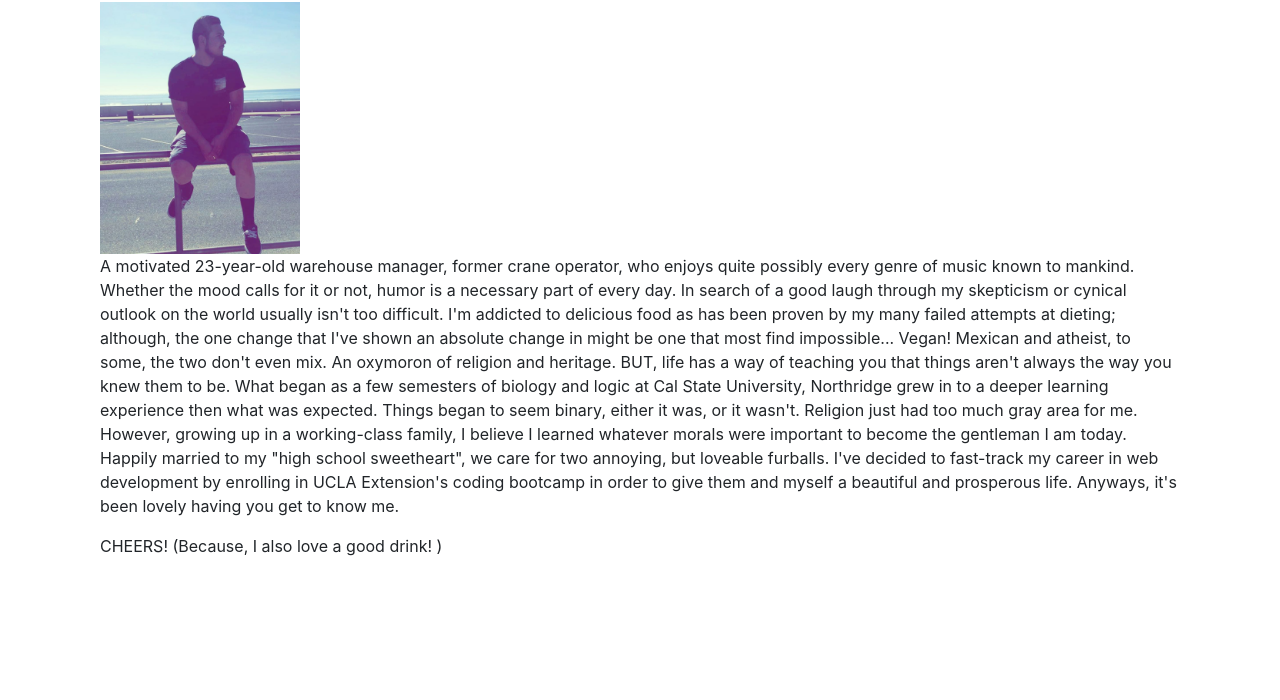
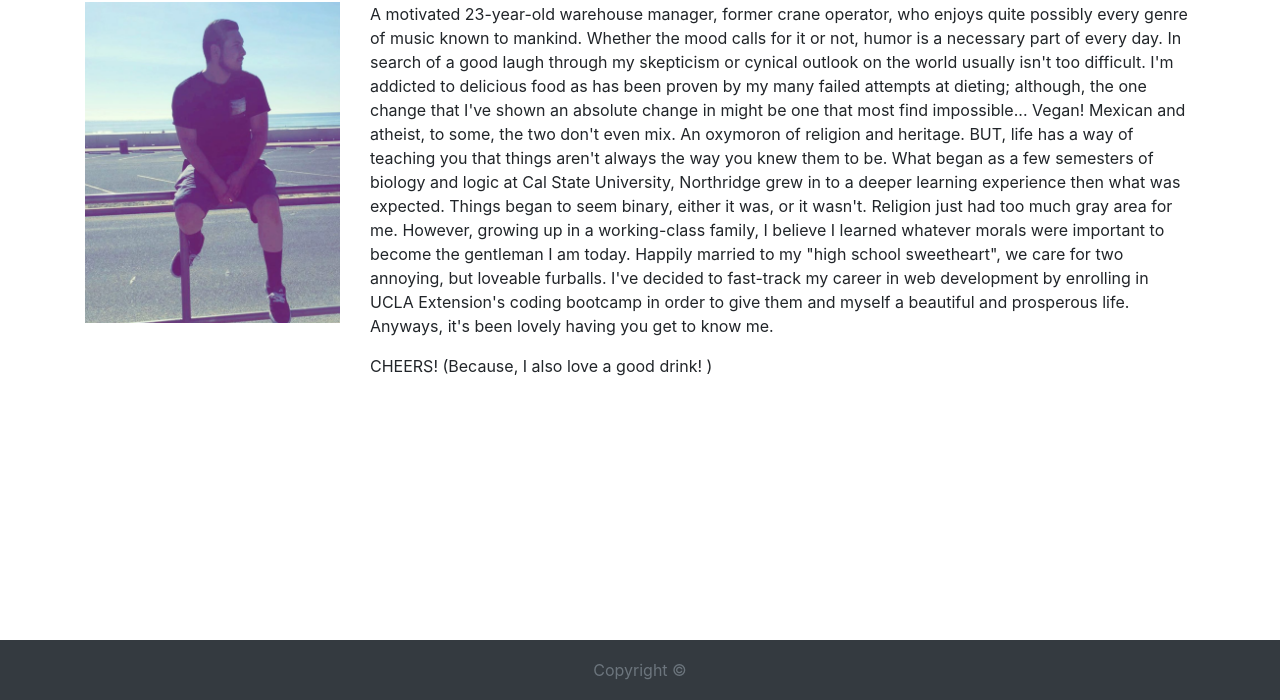
Before and after one commit to Guillermo1213/Bootstrap-Portfolio, a plain HTML site: page index.html in a window 1280 px wide. Shown: the part 100-800 px from the top of the page. Drawn offline with nearby package versions, Linux system fonts and the light colour scheme.

Commit message:
We're really getting somewhere now!

```diff
--- a/assets/CSS/style.css
+++ b/assets/CSS/style.css
@@ -2,45 +2,19 @@
 Stylesheet for index.html
 **/
 
-/* Responsive properties for Medium-Large screens
-.navigation {
-    display: flex;
-    flex-flow: row wrap;
-    /* This aligns items to the end line on main-axis */
-    /* justify-content: flex-end;
-} */
-
-/*Responsive properties for Medium-Large screens */
-@media all and (max-width: 800px) {
-    .navigation {
-    display: flex;
-    flex-flow: row wrap;
-    justify-content: space-around;
-    }
-}
-
-/* Small screens */
-@media all and (max-width: 500px) {
-    .navigation {
-    display: flex;
-    flex-flow: row wrap;
-    flex-direction: column;
-    }
-}
-
-.container {
-   display: flex;
-   flex-flow: wrap;
-   justify-content: space-around;
-}
-
-.parent {
-    display: flex;
-    height: auto;
-}
-
-.child {
-    width: auto;
-    height: auto;
-    margin: auto;
-}
+html {
+    position: relative;
+    min-height: 100%;
+  }
+  body {
+    margin-bottom: 60px;
+  }
+  .footer {
+    position: absolute;
+    bottom: 0;
+    width: 100%;
+    height: 60px;
+    line-height: 60px;
+    background-color: #343a40;
+    text-align: center;
+  }
--- a/index.html
+++ b/index.html
@@ -30,21 +30,21 @@
     </nav>
 
     <div class="container">
-        <div class="row-1">
-            <div class="col-sm">
+        <div class="row">
+            <div class="col-md">
                 <header id="Main-bio-title">
                     <h2>About Me</h2>
                 </header>
             </div>
         </div>
 
-        <div class="row-2">
-            <div class="col-sm">
+        <div class="row">
+            <div class="col-md-3">
                 <section id="Selfie2">
-                    <img src="assets\images\selfie2.png" alt="A rare picture of me taking a selfie"; width="200px";>
+                    <img src="assets\images\selfie2.png" alt="A rare picture of me taking a selfie" class="img-fluid" alt="Responsive image">
                 </section>
             </div>
-            <div class="col-md">
+            <div class="col-md-9">
                 <section id="Introduction">
                 <p>A motivated 23-year-old warehouse manager, former crane operator, who enjoys quite possibly every genre of music known to mankind. Whether the mood calls for it or not, humor is a necessary part of every day. In search of a good laugh through my skepticism or cynical outlook on the world usually isn't too difficult.
                     I'm addicted to delicious food as has been proven by my many failed attempts at dieting; although, the one change that I've shown an absolute change in might be one that most find impossible... Vegan!
@@ -58,5 +58,11 @@
         </div>
     </div>
 
+    <footer class="footer">
+        <div class="container">
+        <span class="text-muted">Copyright ©</span>
+        </div>
+    </footer>
+
 </body>
 </html>
```
